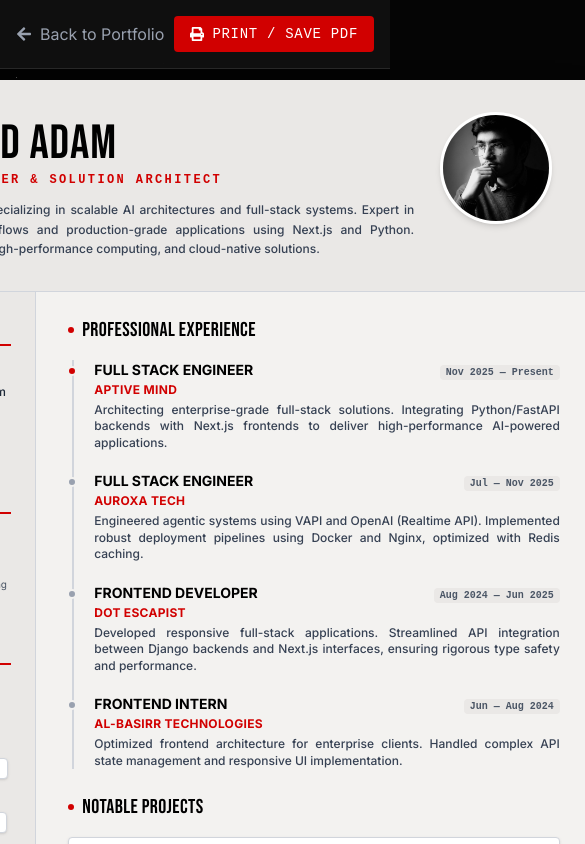
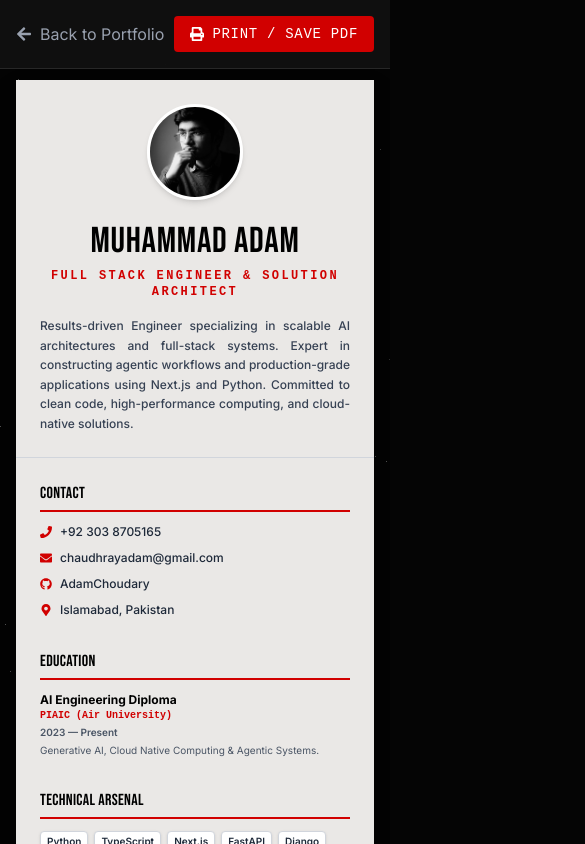
Before and after one commit to rehan363/portfolio, a Next.js app: page /resume in a window 390 px wide. Shown: the top 844 px of the page, 585 px wide, since content can reach past the window. Built offline with nearby package versions, Linux system fonts and the light colour scheme; a web font is replaced by a local one.

Commit message:
feat: Implement responsive design for the resume layout, header, and sidebar elements.

```diff
--- a/app/resume/page.tsx
+++ b/app/resume/page.tsx
@@ -24,20 +24,20 @@ export default function ResumePage() {
                 </button>
             </div>
 
-            {/* Resume A4 Container - Dense Creamy Theme */}
-            <div className={`w-[210mm] h-[297mm] bg-[#F3F2F0] text-[#1A1A1A] shadow-2xl overflow-hidden relative print:border-0 print:shadow-none print:w-full print:h-screen print:absolute print:top-0 print:left-0 print:m-0 mt-16 print:mt-0 flex flex-col`}>
+            {/* Resume A4 Container - Responsive */}
+            <div className={`w-full max-w-[210mm] md:w-[210mm] min-h-[min(297mm,100vh)] md:h-[297mm] h-auto bg-[#F3F2F0] text-[#1A1A1A] shadow-2xl overflow-hidden relative print:border-0 print:shadow-none print:w-full print:h-screen print:absolute print:top-0 print:left-0 print:m-0 mt-16 print:mt-0 flex flex-col`}>
 
                 {/* Header / Hero */}
-                <header className="flex items-start justify-between px-10 py-8 border-b border-gray-300 bg-[#EAE8E6]">
-                    <div className="flex-1 pr-6 pt-2">
-                        <h1 className="text-5xl font-bebas tracking-wide text-[#000000] mb-1 leading-none">MUHAMMAD ADAM</h1>
-                        <p className="text-[#D10000] font-mono tracking-[0.2em] uppercase text-xs mb-3 font-bold">Full Stack Engineer & Solution Architect</p>
-                        <p className="text-gray-700 text-xs leading-relaxed max-w-xl font-medium text-justify">
+                <header className="flex flex-col-reverse md:flex-row items-center md:items-start justify-between px-6 py-6 md:px-10 md:py-8 border-b border-gray-300 bg-[#EAE8E6] text-center md:text-left gap-6 md:gap-0">
+                    <div className="flex-1 md:pr-6 md:pt-2">
+                        <h1 className="text-4xl md:text-5xl font-bebas tracking-wide text-[#000000] mb-2 md:mb-1 leading-none">MUHAMMAD ADAM</h1>
+                        <p className="text-[#D10000] font-mono tracking-[0.2em] uppercase text-xs mb-4 md:mb-3 font-bold">Full Stack Engineer & Solution Architect</p>
+                        <p className="text-gray-700 text-xs leading-relaxed max-w-xl font-medium text-justify md:text-justify mx-auto md:mx-0">
                             Results-driven Engineer specializing in scalable AI architectures and full-stack systems. Expert in constructing agentic workflows and production-grade applications using Next.js and Python. Committed to clean code, high-performance computing, and cloud-native solutions.
                         </p>
                     </div>
                     {/* Photo */}
-                    <div className="w-28 h-28 relative shrink-0 rounded-full overflow-hidden border-[3px] border-white shadow-md">
+                    <div className="w-24 h-24 md:w-28 md:h-28 relative shrink-0 rounded-full overflow-hidden border-[3px] border-white shadow-md">
                         <Image
                             src="/me.png"
                             alt="Muhammad Adam"
@@ -47,9 +47,9 @@ export default function ResumePage() {
                     </div>
                 </header>
 
-                <div className="grid grid-cols-[30%_70%] flex-1">
+                <div className="flex flex-col md:grid md:grid-cols-[30%_70%] flex-1">
                     {/* Sidebar (Left) - Darker Warm Grey */}
-                    <aside className="bg-[#EAE8E6] p-6 space-y-8 border-r border-gray-300 h-full">
+                    <aside className="bg-[#EAE8E6] p-6 space-y-8 border-b md:border-b-0 md:border-r border-gray-300 h-auto md:h-full">
                         {/* Contact */}
                         <section>
                             <h3 className="text-base font-bebas text-[#000000] border-b-2 border-[#D10000] pb-1 mb-3">Contact</h3>
@@ -113,7 +113,7 @@ export default function ResumePage() {
                     </aside>
 
                     {/* Main Content (Right) - Dense Cream */}
-                    <main className="p-8 pt-6 space-y-6 bg-[#F3F2F0]">
+                    <main className="p-6 md:p-8 pt-6 space-y-6 bg-[#F3F2F0]">
                         {/* Experience */}
                         <section>
                             <h2 className="text-xl font-bebas text-[#000000] mb-4 flex items-center gap-2">
```
